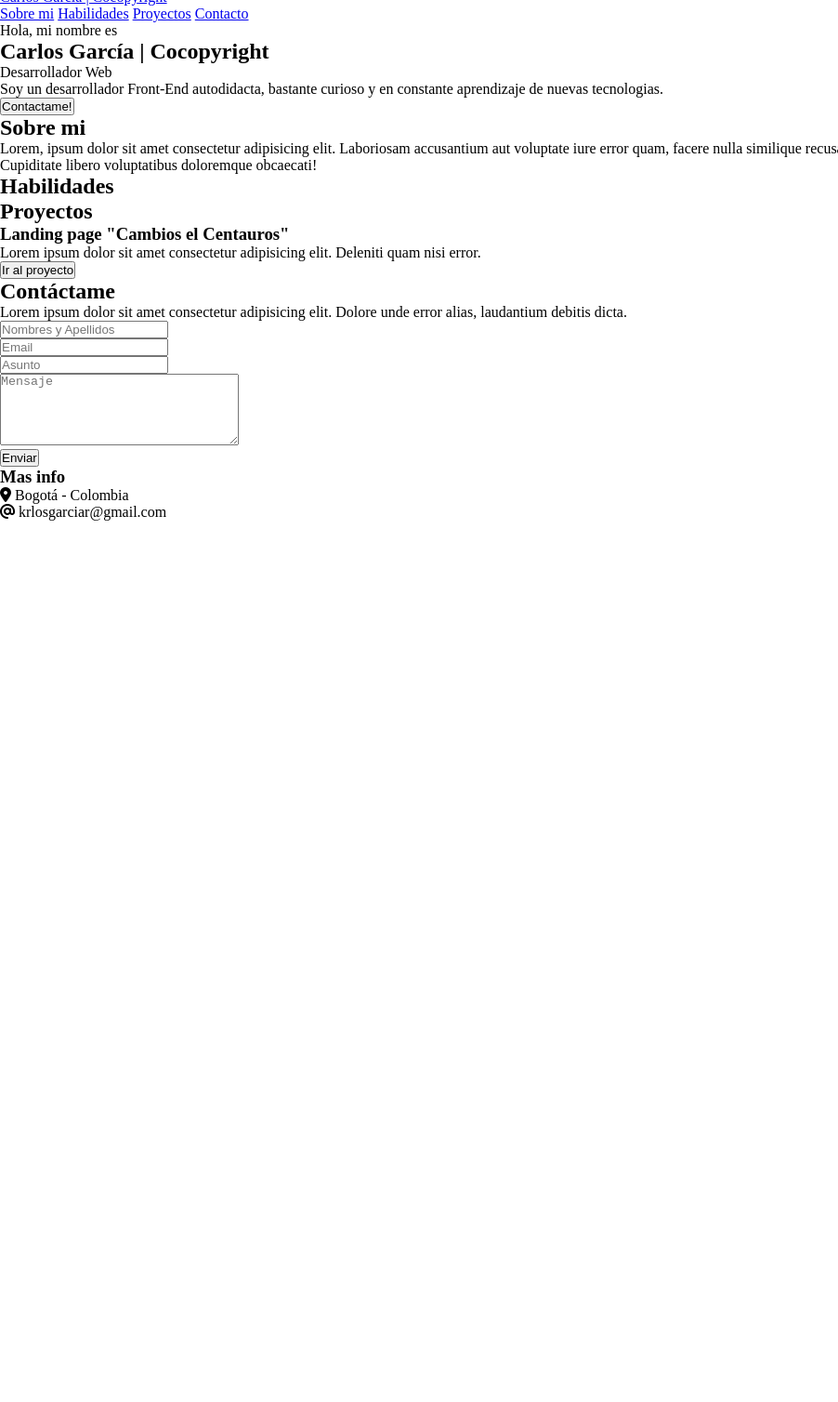
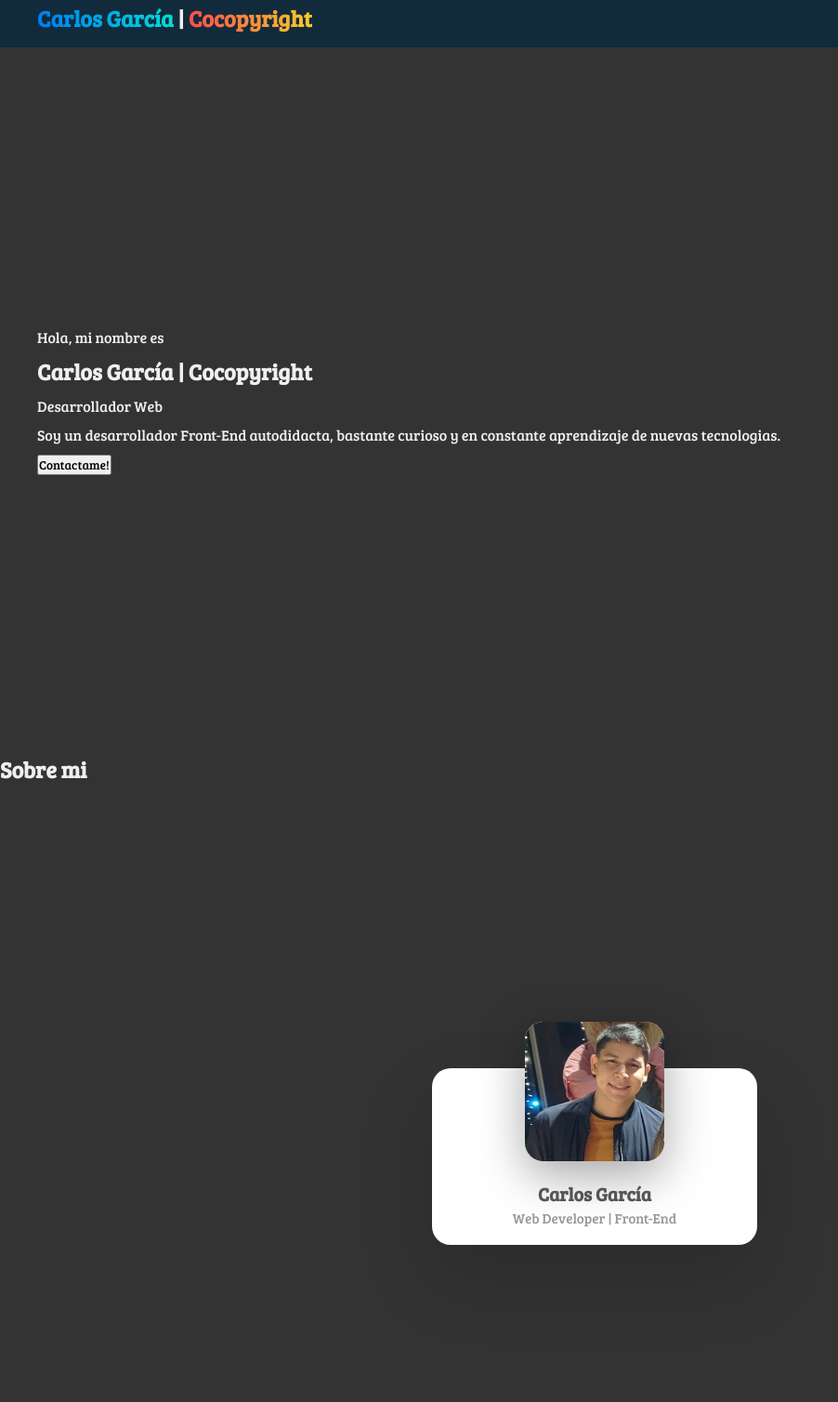
Before and after one commit to krlosgarciar/portafolio, a plain HTML site: page index.html in a window 1280 px wide. Shown: the part 12-1520 px from the top of the page at 93% size, without its empty margins (0-902 px from the left). Before the commit the page ends 800 px from the top, so only its background shows below. Drawn offline with Linux system fonts and the light colour scheme.

Commit message:
Agregadas modificaciones NavBar y about me

```diff
--- a/assets/CSS/style.css
+++ b/assets/CSS/style.css
@@ -1,9 +1,227 @@
+/* ! Generales */
+
 * {
   margin: 0;
   padding: 0;
   box-sizing: border-box;
+  font-family: "Bree Serif", serif;
+}
+
+body {
+  color: #efefef;
+  /* background: linear-gradient(-120deg, #a225c7, #f87352); */
+  background: #333;
+}
+
+h1,
+h2,
+h3 {
+  color: #efefef;
+}
+
+a:link,
+a:visited {
+  color: #efefef;
+  text-decoration: none;
+}
+
+a:hover,
+a:active {
+  color: #f9cb28;
+  /* color: #112b3c; */
 }
 
 /* ? NAV */
 
+.container-nav {
+  display: flex;
+  justify-content: space-between;
+  align-items: center;
+  background-color: #112b3c;
+  padding: 15px 40px;
+}
+
+.logo:link {
+  /* font-size: 18px; */
+  text-decoration: none;
+}
+
+.navBar {
+  display: flex;
+  gap: 15px;
+}
+
+/* ! => Span */
+.effectLogo {
+  display: inline-block;
+  position: relative;
+  /* animation-name: var(--eVercelS, b);
+  animation-duration: 6s;
+  animation-iteration-count: infinite; */
+  color: transparent;
+}
+
+.effectLogo::before {
+  /* animation-name: var(--vercelGrad, a);
+  animation-duration: 6s;
+  animation-iteration-count: infinite; */
+  background: linear-gradient(90deg, var(--start-color), var(--end-color));
+  background-clip: text;
+  -webkit-background-clip: text;
+  -webkit-text-fill-color: transparent;
+  position: absolute;
+  /* inset: 0;
+  opacity: 1; */
+  content: var(--content);
+}
+
 /* ? HEADER */
+
+header {
+  height: 95vh;
+}
+
+.hero {
+  display: flex;
+  align-items: center;
+}
+
+.heroJS {
+  display: flex;
+  flex-direction: column;
+  gap: 10px;
+  margin-left: 40px;
+}
+
+/* ? ABOUT ME */
+
+.card-container {
+  display: flex;
+  justify-content: center;
+  align-items: center;
+  min-height: 100vh;
+}
+
+.profile-card {
+  position: relative;
+  width: 350px;
+  height: 190px;
+  /* height: 450px; */
+  background: #fff;
+  border-radius: 20px;
+  box-shadow: 0 35px 80px rgba(0, 0, 0, 0.15);
+  transition: 0.5s;
+}
+
+.profile-card:hover {
+  height: 450px;
+}
+
+.imgP {
+  position: absolute;
+  left: 50%;
+  top: -50px;
+  transform: translateX(-50%);
+  width: 150px;
+  height: 150px;
+  background: #fff;
+  border-radius: 20px;
+  box-shadow: 0 15px 50px rgba(0, 0, 0, 0.35);
+  overflow: hidden;
+  transition: 0.5s;
+}
+
+.profile-card:hover .imgP {
+  width: 250px;
+  height: 250px;
+}
+
+.imgP img {
+  position: absolute;
+  top: 0;
+  left: 0;
+  width: 100%;
+  height: 100%;
+  object-fit: cover;
+}
+
+.profile-card .content {
+  position: absolute;
+  width: 100%;
+  height: 100%;
+  display: flex;
+  justify-content: center;
+  align-items: flex-end;
+  overflow: hidden;
+}
+
+.details {
+  padding: 35px;
+  /* padding-bottom: 15px; */
+  text-align: center;
+  width: 100%;
+  transition: 0.5s;
+  transform: translateY(150px);
+}
+
+.profile-card:hover .details {
+  transform: translateY(0px);
+}
+
+.textDetails1 {
+  font-size: 1.25em;
+  font-weight: 600;
+  color: #555;
+  line-height: 1.2em;
+}
+
+.textDetails2 {
+  font-size: 0.75em;
+  font-weight: 500;
+  color: #555;
+  opacity: 0.6;
+}
+
+.data {
+  display: flex;
+  justify-content: space-between;
+  margin: 20px 0;
+  margin-bottom: 30px;
+}
+
+.data h3 {
+  font-size: 1em;
+  color: #555;
+  line-height: 1.2em;
+  font-weight: 600;
+  flex: 1;
+}
+
+.textDetails3 {
+  font-size: 0.85em;
+  font-weight: 400;
+  opacity: 0.6;
+}
+
+.actionBtn {
+  display: flex;
+  justify-content: space-between;
+}
+
+.actionBtn button {
+  padding: 10px 30px;
+  border-radius: 5px;
+  border: none;
+  outline: none;
+  font-size: 1em;
+  background: #a527c3;
+  color: #fff;
+  cursor: pointer;
+}
+
+.actionBtn button:nth-child(2) {
+  padding: 10px 25px;
+  border: 1px solid #999;
+  color: #999;
+  background: #fff;
+}
--- a/index.html
+++ b/index.html
@@ -1,5 +1,6 @@
 <!DOCTYPE html>
 <html lang="es">
+
 <head>
     <meta charset="UTF-8">
     <meta http-equiv="X-UA-Compatible" content="IE=edge">
@@ -15,7 +16,7 @@
     <link rel="apple-touch-icon" sizes="144x144" href="/assets/IMG/Favicon/apple-icon-144x144.png">
     <link rel="apple-touch-icon" sizes="152x152" href="/assets/IMG/Favicon/apple-icon-152x152.png">
     <link rel="apple-touch-icon" sizes="180x180" href="/assets/IMG/Favicon/apple-icon-180x180.png">
-    <link rel="icon" type="image/png" sizes="192x192"  href="/assets/IMG/Favicon/android-icon-192x192.png">
+    <link rel="icon" type="image/png" sizes="192x192" href="/assets/IMG/Favicon/android-icon-192x192.png">
     <link rel="icon" type="image/png" sizes="32x32" href="/assets/IMG/Favicon/favicon-32x32.png">
     <link rel="icon" type="image/png" sizes="96x96" href="/assets/IMG/Favicon/favicon-96x96.png">
     <link rel="icon" type="image/png" sizes="16x16" href="/assets/IMG/Favicon/favicon-16x16.png">
@@ -26,28 +27,42 @@
     <!-- FONT-AWESOME -->
     <script src="https://kit.fontawesome.com/58c08eb4ff.js" crossorigin="anonymous"></script>
     <!-- GOOGLE FONT -->
-    <!-- https://fonts.google.com/ -->
+    <link rel="preconnect" href="https://fonts.googleapis.com">
+    <link rel="preconnect" href="https://fonts.gstatic.com" crossorigin>
+    <link href="https://fonts.googleapis.com/css2?family=Bree+Serif&display=swap" rel="stylesheet">
     <!-- ANIMATE.CSS -->
     <!-- https://animate.style/ -->
     <link rel="stylesheet" href="assets/css/style.css">
 </head>
+
 <body>
     <div class="container-nav">
-        <a href="index.html" class="logo">Carlos García | Cocopyright</a>
-        <nav>
+        <a href="index.html" class="logo">
+            <h2><span class="effectLogo"
+                    style="--start-color: #007CF0; --eVercelS:b; --vercelGrad:a; --end-color: #00DFD8; --content:'Carlos García'">Carlos
+                    García </span>
+                <span> | </span>
+                <span class="effectLogo"
+                    style="--start-color: #FF4D4D; --eVercelS:b2; --vercelGrad:a2; --end-color: #F9CB28; --content:'Cocopyright'">Cocopyright</span>
+            </h2>
+        </a>
+        <nav class="navBar">
             <a href="#about-me">Sobre mi</a>
             <a href="#skills">Habilidades</a>
             <a href="#projects">Proyectos</a>
             <a href="#contact">Contacto</a>
         </nav>
     </div>
-    <header>
-        <section id="hero">
+    <header class="hero">
+        <section id="heroJS" class="heroJS">
             <p>Hola, mi nombre es</p>
             <h1>Carlos García | Cocopyright</h1>
             <p>Desarrollador Web</p>
-            <p>Soy un desarrollador Front-End autodidacta, bastante  curioso y en constante aprendizaje de nuevas tecnologias.</p>
-            <button>Contactame!</button>
+            <p>Soy un desarrollador Front-End autodidacta, bastante curioso y en constante aprendizaje de nuevas
+                tecnologias.</p>
+            <a href="#contact">
+                <button>Contactame!</button>
+            </a>
         </section>
     </header>
 
@@ -55,11 +70,35 @@
         <section id="about-me">
             <div class="container">
                 <h2>Sobre mi</h2>
-                <figure class="img-container-about">
-                    <!-- img -->
-                </figure>
-                <p>Lorem, ipsum dolor sit amet consectetur adipisicing elit. Laboriosam accusantium aut voluptate iure error quam, facere nulla similique recusandae inventore corporis repudiandae quidem, quae eum. Cupiditate libero voluptatibus doloremque obcaecati!
-                </p>
+                <!-- <figure class="img-container-about">
+                    img
+                </figure> -->
+                <div class="card-container">
+                    <div class="profile-card">
+                        <figure class="imgP">
+                            <img src="assets/img/CarlosGarcia.jpg" alt="Carlos García">
+                        </figure>
+                        <div class="content">
+                            <article class="details">
+                                <h2 class="textDetails1"">Carlos García<br><span class=" textDetails2">Web Developer |
+                                    Front-End</span></h2>
+                                <main class="data">
+                                    <h3>342<br><span class="textDetails3">Posts</span></h3>
+                                    <h3>120K<br><span class="textDetails3">Followers</span></h3>
+                                    <h3>285<br><span class="textDetails3">Following</span></h3>
+                                </main>
+                                <div class="actionBtn">
+                                    <button>Follow</button>
+                                    <button>Message</button>
+                                </div>
+                            </article>
+                        </div>
+                    </div>
+                </div>
+                <!-- <p>Lorem, ipsum dolor sit amet consectetur adipisicing elit. Laboriosam accusantium aut voluptate iure
+                    error quam, facere nulla similique recusandae inventore corporis repudiandae quidem, quae eum.
+                    Cupiditate libero voluptatibus doloremque obcaecati!
+                </p> -->
             </div>
         </section>
 
@@ -103,28 +142,14 @@
             </div>
         </section>
     </main>
+
     <footer>
         <section id="contact">
             <h2>Contáctame</h2>
             <div class="container">
-                <div class="contact-form">
-                    <p>Lorem ipsum dolor sit amet consectetur adipisicing elit. Dolore unde error alias, laudantium debitis dicta.</p>
-                    <form>
-                        <p>
-                            <input type="text" name="fullname" id="name" placeholder="Nombres y Apellidos">
-                        </p>
-                        <p>
-                            <input type="email" name="email" id="email" placeholder="Email">
-                        </p>
-                        <p>
-                            <input type="text" name="subject" id="subject" placeholder="Asunto">
-                        </p>
-                        <p>
-                            <textarea name="message" id="message" cols="30" rows="5" placeholder="Mensaje"></textarea>
-                        </p>
-                    </form>
-                    <button type="submit">Enviar</button>
-                </div>
+                <p>Acá podrás encontrar todos mis redes sociales y sitios web si quieres saber un poco más de mi.
+                    Escribeme, estaré encantando de responderte.
+                </p>
                 <div class="contact-info">
                     <h3>Mas info</h3>
                     <ul>
@@ -135,8 +160,9 @@
             </div>
         </section>
         <aside class="redes">
-            <!-- Linkedin, github -->
+            <!-- Linkedin, github, codepen -->
         </aside>
     </footer>
 </body>
+
 </html>
```
Also changed, not shown: assets/IMG/CarlosGarcia.jpg (added).
